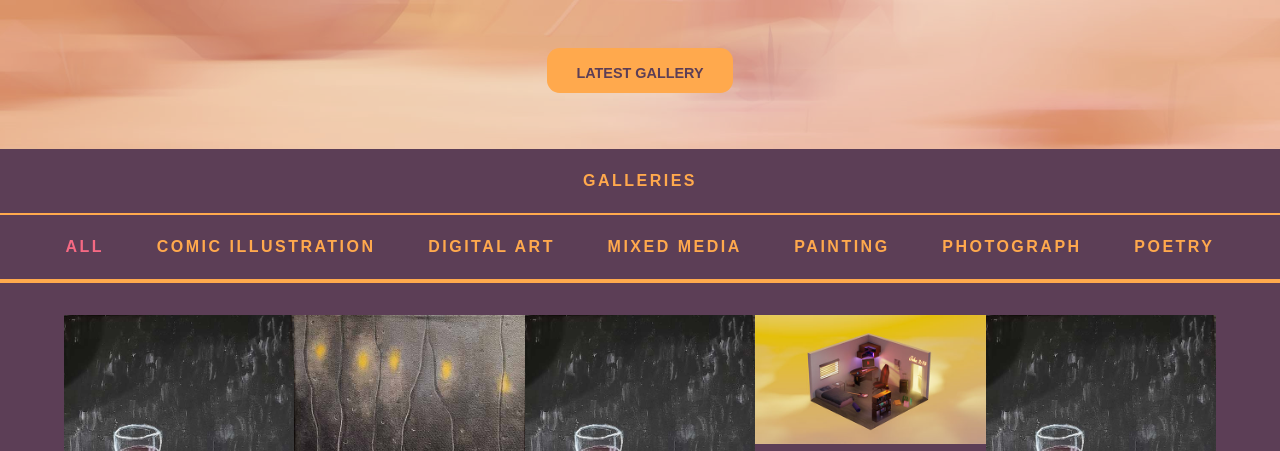
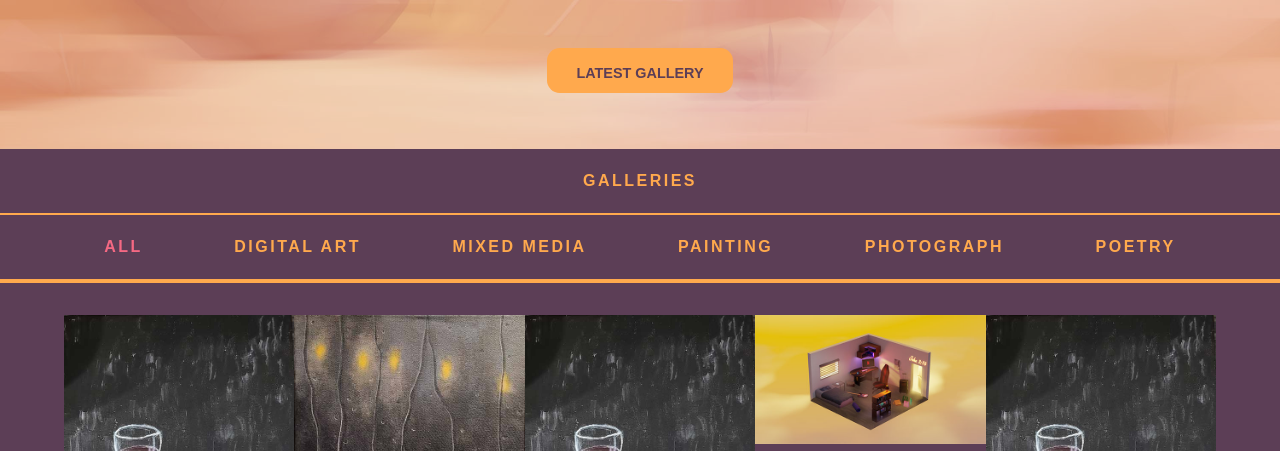
Before and after one commit to carissas086/flg, a PHP site: page / in a window 1280 px wide. Shown: the part 780-1231 px from the top of the page. Run offline with PHP 8.4, Linux system fonts and the light colour scheme; some libraries are stand-ins or nearby versions; some web fonts are replaced; grey boxes are pictures that could not be loaded.

Commit message:
easter23 about banner update, cleanup
and readme updates

```diff
--- a/filters.php
+++ b/filters.php
@@ -26,7 +26,7 @@
         <!-- ==== EDIT MEDIUMS LIST ==== -->
                 <li class="is-selected" data-filter="*">All</li>
                 <!-- <li data-filter=".m-arcrylic">Arcrylic</li> -->
-                <li data-filter=".m-comic">Comic Illustration</li>
+                <!-- <li data-filter=".m-comic">Comic Illustration</li> -->
                 <!-- <li data-filter=".m-composite">Composite Photograph</li> -->
                 <li data-filter=".m-digitalart">Digital Art</li>
                 <li data-filter=".m-mixedmedia">Mixed Media</li>
--- a/galleries/easter23/easter23head.php
+++ b/galleries/easter23/easter23head.php
@@ -1,10 +1,5 @@
 
 <section class="intro is-flex flex-centers easter23-intro-img visually-hidden" id="easter23">
-    <!-- <div class="gallery-header is-flex flex-centers easter23-header">
-        <h4 class="head-font">Fraser Lands Gallery Presents:</h4>
-        <h1 class="easter23-title">An <span class="bold">Easter</span> Art Gallery</h1>
-        <p>Coming February 22, 2023</p>
-    </div> -->
     <div class="gallery-header is-flex flex-centers easter23-header">
         <h4 class="head-font">Fraser Lands Gallery Presents:</h4>
         <h1 class="easter23-title">An <span class="bold">Easter</span> Art Gallery</h1>
```
Also changed, not shown: README.md, images/easter23-about-banner.jpg.
